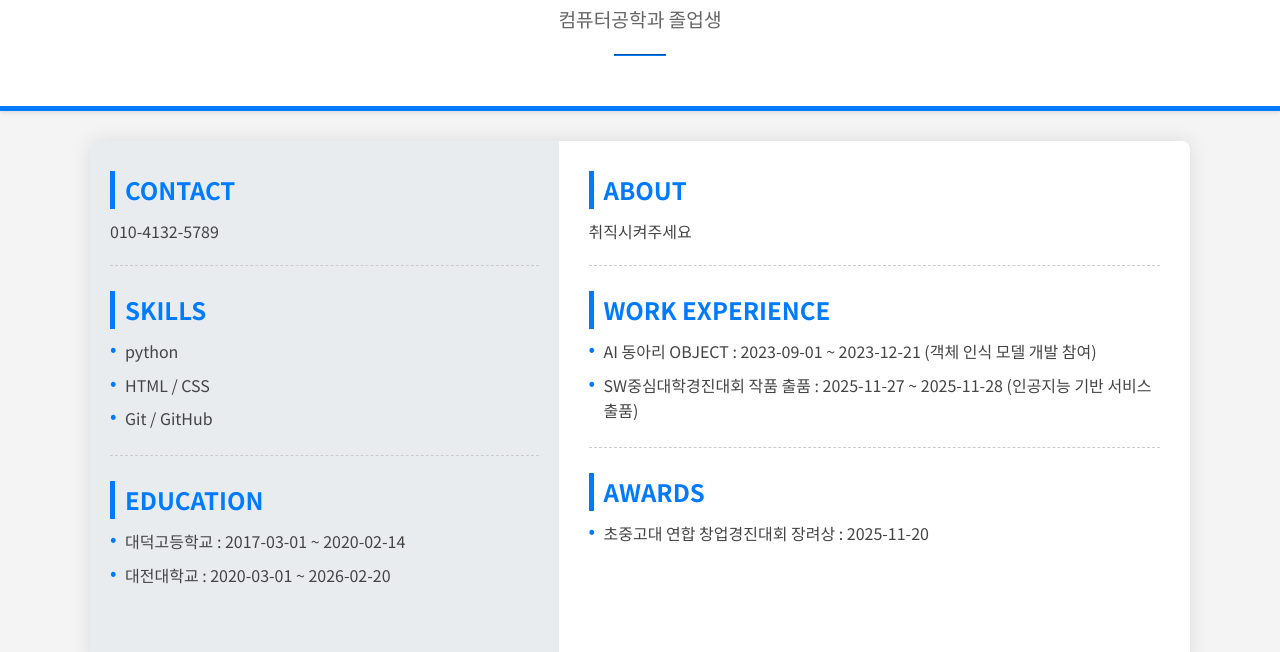
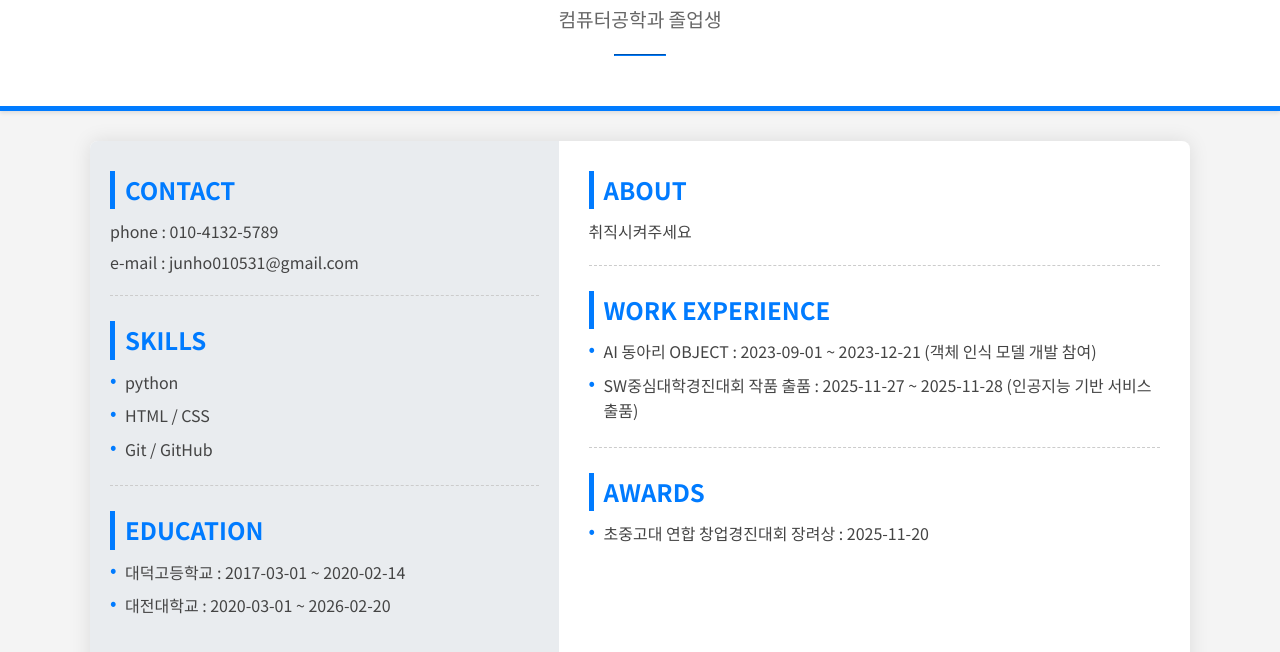
Before and after one commit to junhob782/resume, a plain HTML site: page index.html in a window 1280 px wide. Shown: the part 160-812 px from the top of the page. Drawn offline with Linux system fonts and the light colour scheme.

Commit message:
Update index.html

```diff
--- a/index.html
+++ b/index.html
@@ -29,7 +29,8 @@
       <section>
         <h2>CONTACT</h2>
         <!-- 연락처 정보 -->
-        <p>010-4132-5789</p>
+        <p>phone : 010-4132-5789</p>
+        <p>e-mail : junho010531@gmail.com</p>
       </section>
 
       <section>
```
